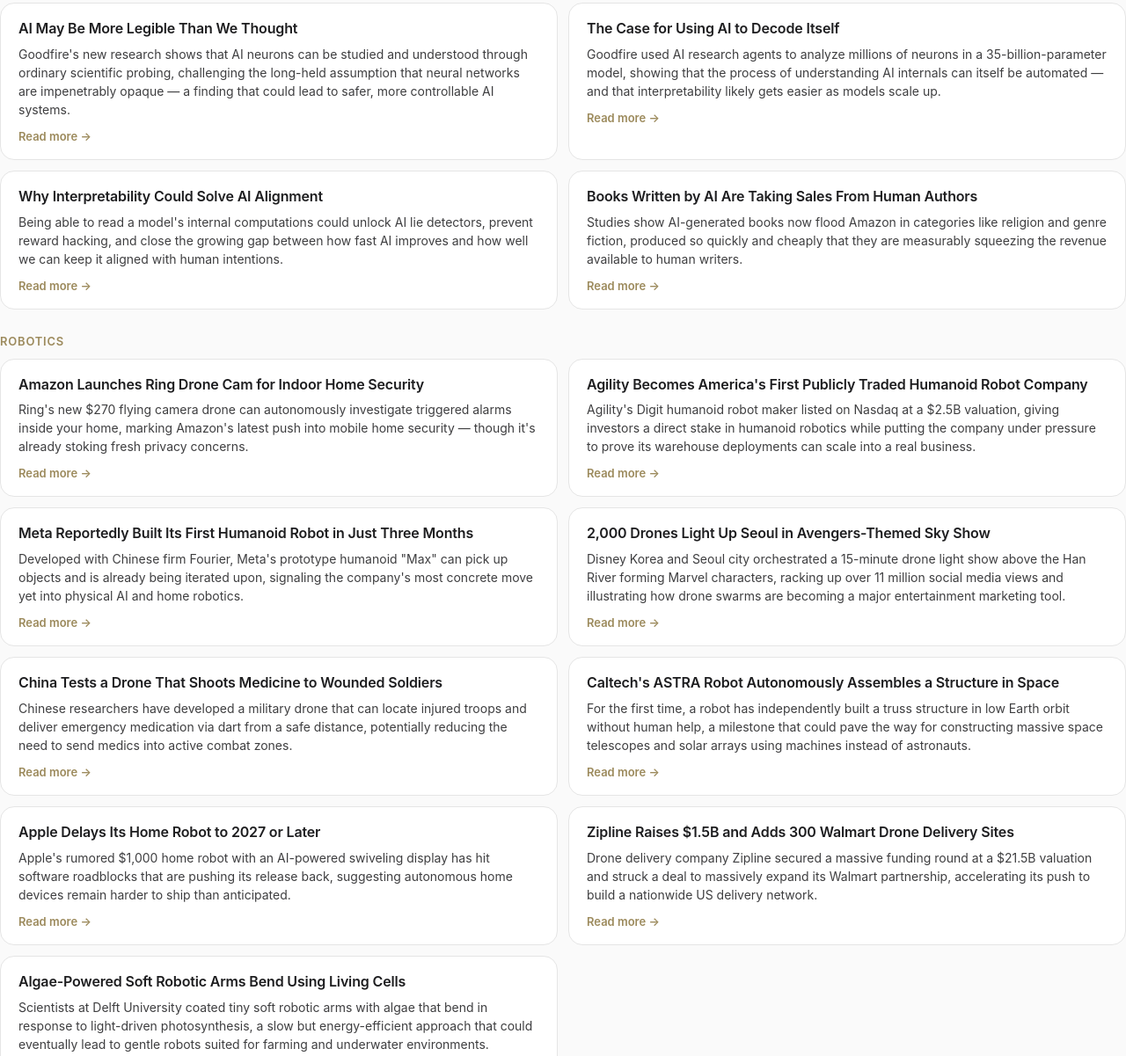
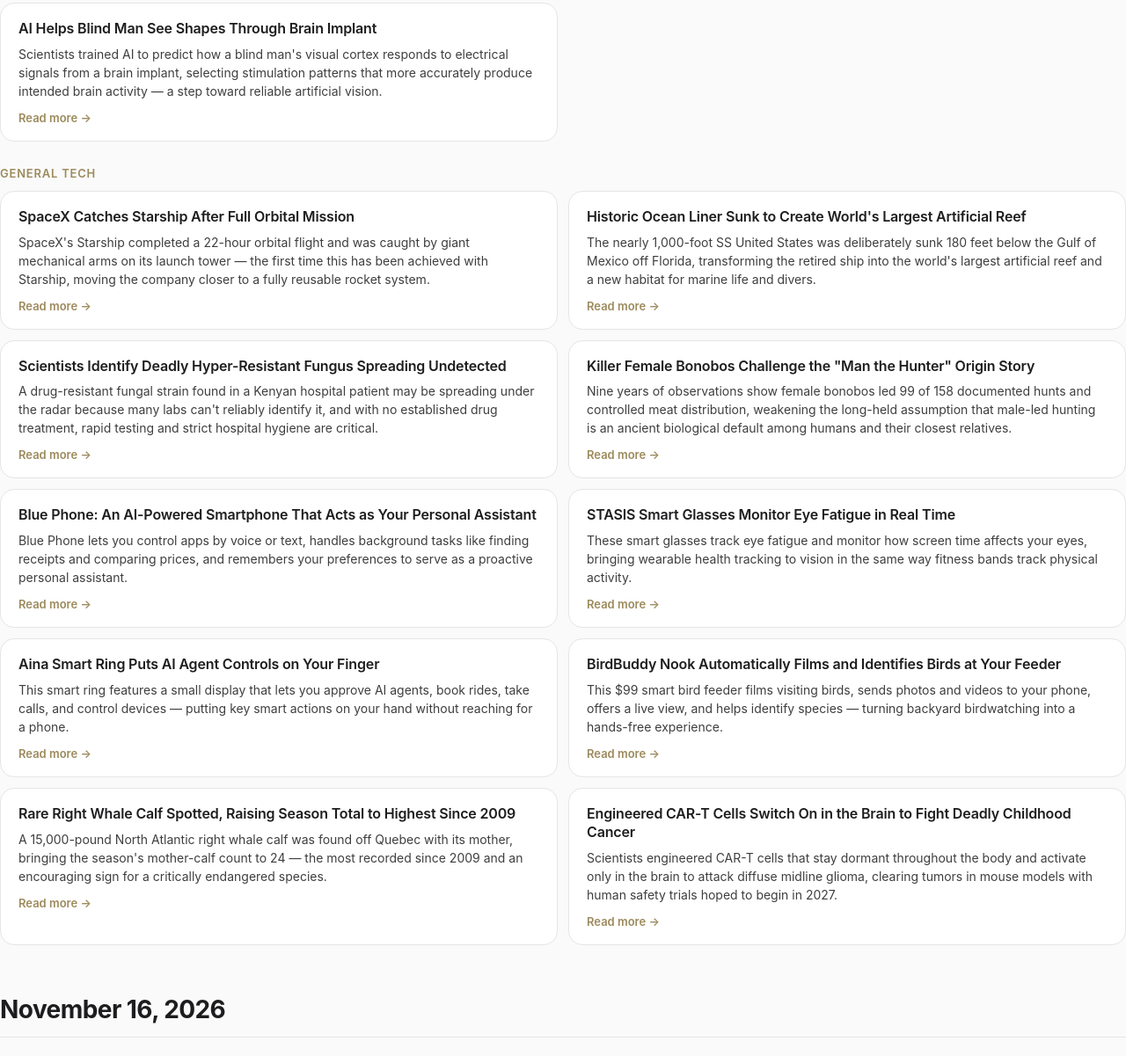
Before and after one commit to areowebee1980/tech-digest, a plain HTML site: page index.html in a window 1280 px wide. Shown: the part 107-1308 px from the top of the page at 88% size. Drawn offline with Linux system fonts and the light colour scheme.

Commit message:
Daily digest update

```diff
--- a/index.html
+++ b/index.html
@@ -1,4 +1,68 @@
-<div class="day"><h2>November 16, 2026</h2><div class="category">
+<div class="day"><h2>November 17, 2026</h2><div class="category">
+  <p class="category-label">AI</p>
+  <div class="grid">
+    <div class="card">
+      <h3>AI Helps Blind Man See Shapes Through Brain Implant</h3>
+      <p>Scientists trained AI to predict how a blind man's visual cortex responds to electrical signals from a brain implant, selecting stimulation patterns that more accurately produce intended brain activity — a step toward reliable artificial vision.</p>
+      <a href="https://www.sciencedaily.com/releases/2026/11/261110042553.htm">Read more →</a>
+    </div>
+  </div>
+</div>
+<div class="category">
+  <p class="category-label">General Tech</p>
+  <div class="grid">
+    <div class="card">
+      <h3>SpaceX Catches Starship After Full Orbital Mission</h3>
+      <p>SpaceX's Starship completed a 22-hour orbital flight and was caught by giant mechanical arms on its launch tower — the first time this has been achieved with Starship, moving the company closer to a fully reusable rocket system.</p>
+      <a href="https://www.reuters.com/business/aerospace-defense/spacexs-starship-aces-first-return-texas-2026-11-14/">Read more →</a>
+    </div>
+    <div class="card">
+      <h3>Historic Ocean Liner Sunk to Create World's Largest Artificial Reef</h3>
+      <p>The nearly 1,000-foot SS United States was deliberately sunk 180 feet below the Gulf of Mexico off Florida, transforming the retired ship into the world's largest artificial reef and a new habitat for marine life and divers.</p>
+      <a href="https://www.cnn.com/2026/11/13/world/video/ss-united-states-artificial-reef-warren-jones-intv-111303aseg2cnni-u-s-fast">Read more →</a>
+    </div>
+    <div class="card">
+      <h3>Scientists Identify Deadly Hyper-Resistant Fungus Spreading Undetected</h3>
+      <p>A drug-resistant fungal strain found in a Kenyan hospital patient may be spreading under the radar because many labs can't reliably identify it, and with no established drug treatment, rapid testing and strict hospital hygiene are critical.</p>
+      <a href="https://www.sciencefocus.com/the-human-body/escalating-threat-a-deadly-fungus-no-standard-drug-can-treat-could-be-spreading-undetected-warn-experts">Read more →</a>
+    </div>
+    <div class="card">
+      <h3>Killer Female Bonobos Challenge the "Man the Hunter" Origin Story</h3>
+      <p>Nine years of observations show female bonobos led 99 of 158 documented hunts and controlled meat distribution, weakening the long-held assumption that male-led hunting is an ancient biological default among humans and their closest relatives.</p>
+      <a href="https://www.nytimes.com/2026/11/12/science/these-killer-female-apes-challenge-the-man-the-hunter-origin-story.html">Read more →</a>
+    </div>
+    <div class="card">
+      <h3>Blue Phone: An AI-Powered Smartphone That Acts as Your Personal Assistant</h3>
+      <p>Blue Phone lets you control apps by voice or text, handles background tasks like finding receipts and comparing prices, and remembers your preferences to serve as a proactive personal assistant.</p>
+      <a href="https://heyblue.com/">Read more →</a>
+    </div>
+    <div class="card">
+      <h3>STASIS Smart Glasses Monitor Eye Fatigue in Real Time</h3>
+      <p>These smart glasses track eye fatigue and monitor how screen time affects your eyes, bringing wearable health tracking to vision in the same way fitness bands track physical activity.</p>
+      <a href="https://www.wearstasis.com/">Read more →</a>
+    </div>
+    <div class="card">
+      <h3>Aina Smart Ring Puts AI Agent Controls on Your Finger</h3>
+      <p>This smart ring features a small display that lets you approve AI agents, book rides, take calls, and control devices — putting key smart actions on your hand without reaching for a phone.</p>
+      <a href="https://www.aina.com/">Read more →</a>
+    </div>
+    <div class="card">
+      <h3>BirdBuddy Nook Automatically Films and Identifies Birds at Your Feeder</h3>
+      <p>This $99 smart bird feeder films visiting birds, sends photos and videos to your phone, offers a live view, and helps identify species — turning backyard birdwatching into a hands-free experience.</p>
+      <a href="https://shop.mybirdbuddy.com/product/birdbuddy-nook-b/">Read more →</a>
+    </div>
+    <div class="card">
+      <h3>Rare Right Whale Calf Spotted, Raising Season Total to Highest Since 2009</h3>
+      <p>A 15,000-pound North Atlantic right whale calf was found off Quebec with its mother, bringing the season's mother-calf count to 24 — the most recorded since 2009 and an encouraging sign for a critically endangered species.</p>
+      <a href="https://interestingengineering.com/science/scientists-discover-24th-right-whale-calf">Read more →</a>
+    </div>
+    <div class="card">
+      <h3>Engineered CAR-T Cells Switch On in the Brain to Fight Deadly Childhood Cancer</h3>
+      <p>Scientists engineered CAR-T cells that stay dormant throughout the body and activate only in the brain to attack diffuse midline glioma, clearing tumors in mouse models with human safety trials hoped to begin in 2027.</p>
+      <a href="https://www.sciencedaily.com/releases/2026/11/261104084009.htm">Read more →</a>
+    </div>
+  </div>
+</div></div><div class="day"><h2>November 16, 2026</h2><div class="category">
   <p class="category-label">AI</p>
   <div class="grid">
     <div class="card">
```
